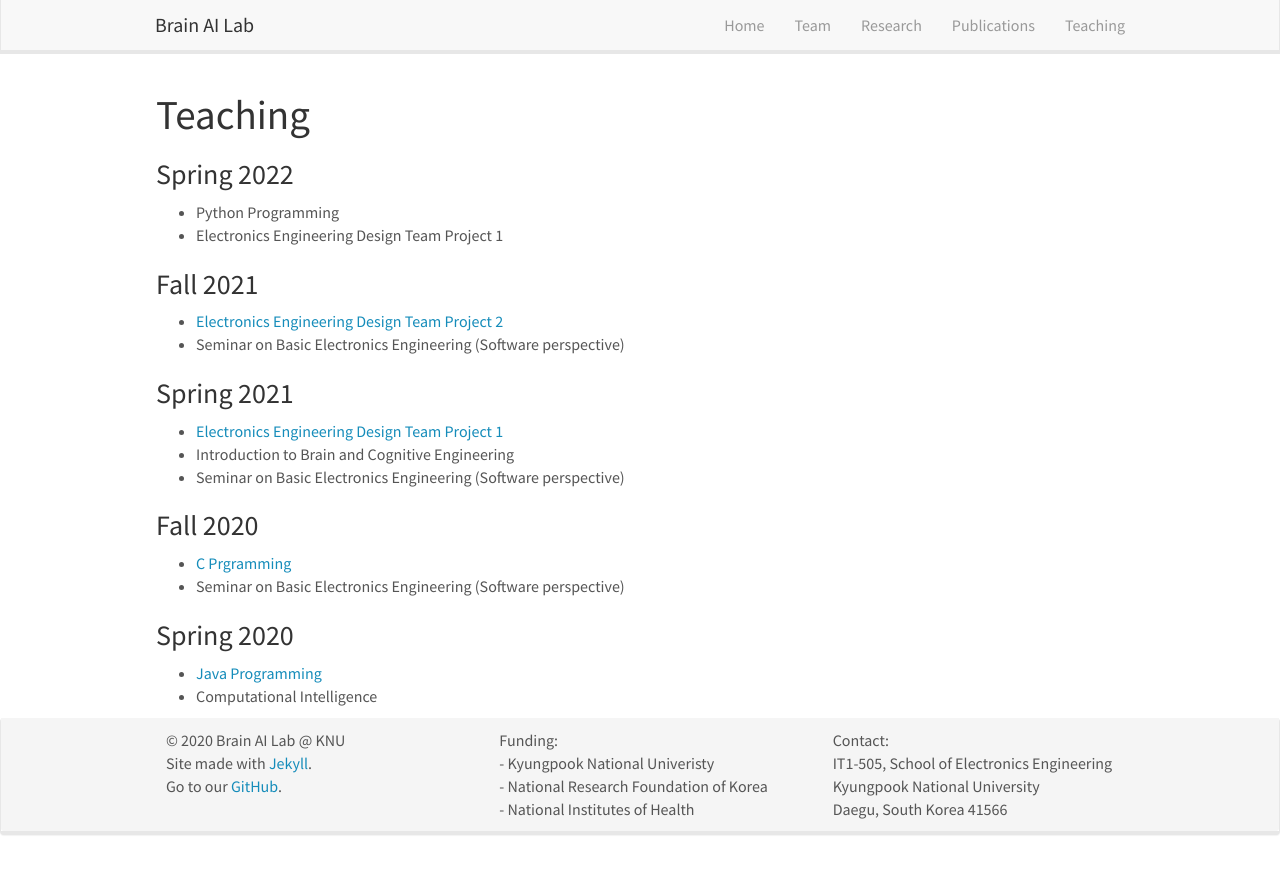
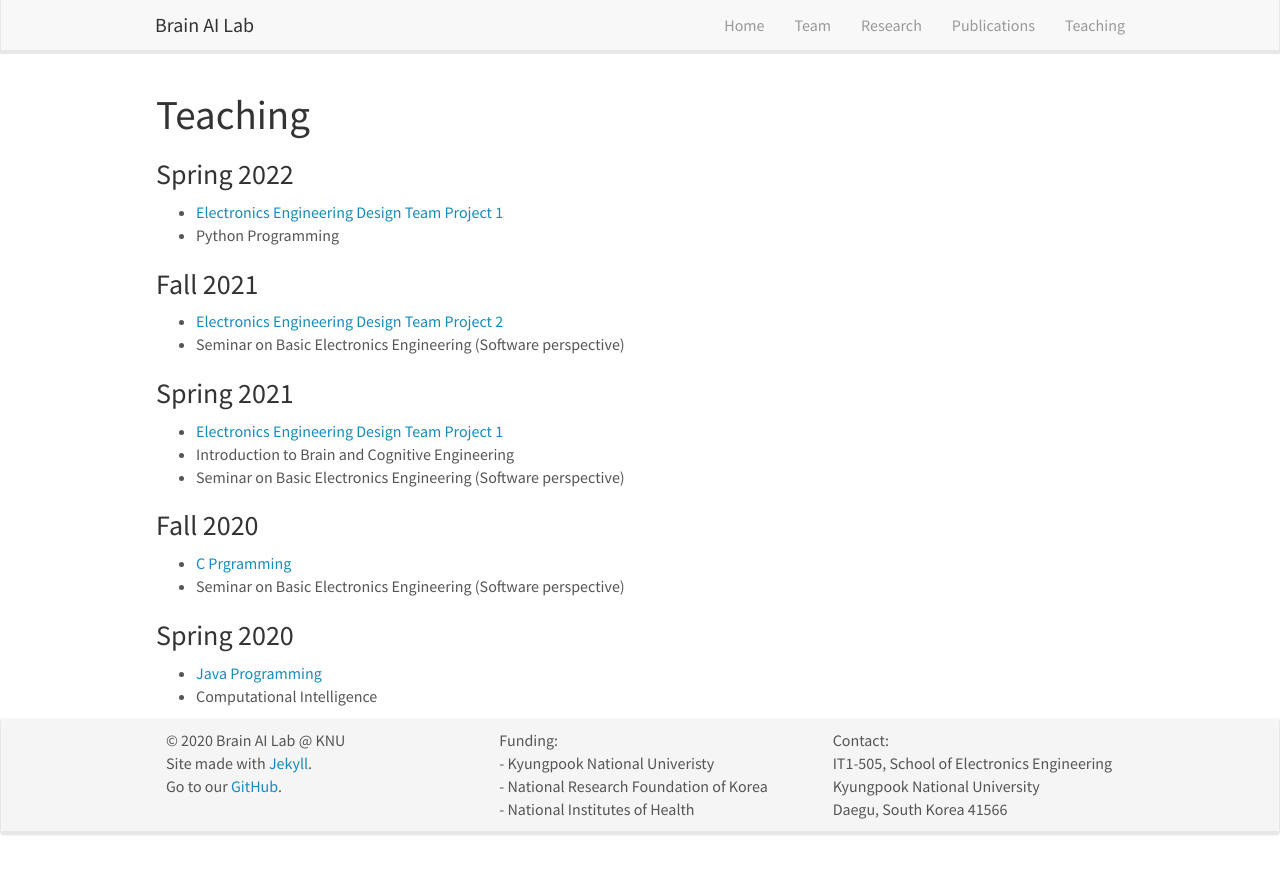
Before and after one commit to KNU-BrainAI/knu-brainai.github.io, a Jekyll site: the page built from _pages/teaching.md, in a window 1280 px wide. Shown: the top 874 px of the page. Built offline with Jekyll 4.4.1, drawn with Linux system fonts in a browser that asks for light colours; nearby versions of some CDN libraries; part of the change alters nothing that is shown.

```diff
--- a/_pages/teaching.md
+++ b/_pages/teaching.md
@@ -9,8 +9,8 @@ permalink: /teaching/
 
 # Teaching
 ### Spring 2022
+- [Electronics Engineering Design Team Project 1](https://github.com/KNU-BrainAI-Capstone2022)
 - Python Programming
-- Electronics Engineering Design Team Project 1
 
 ### Fall 2021
 - [Electronics Engineering Design Team Project 2](https://github.com/KNU-BrainAI-Capstone2021)
```
